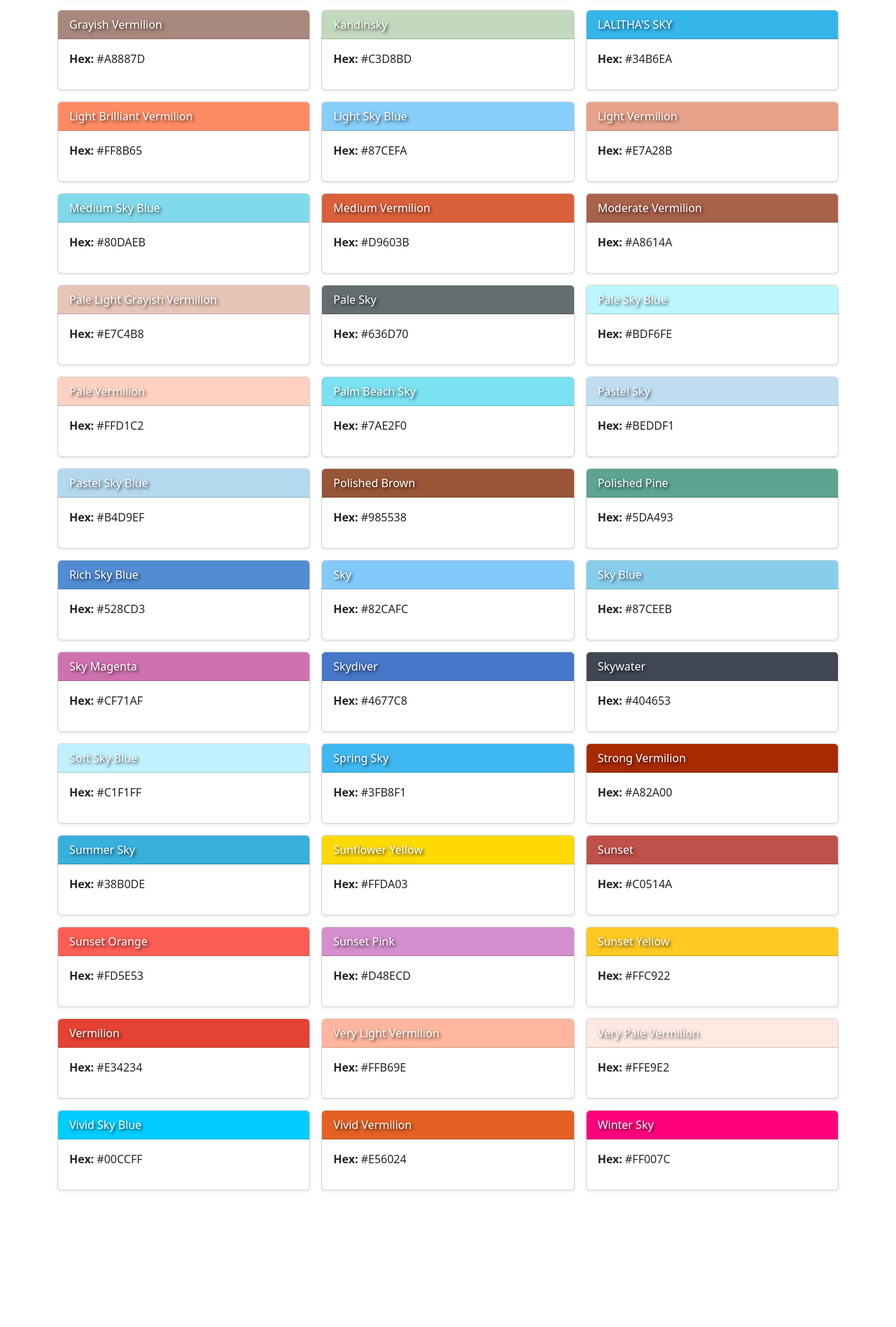
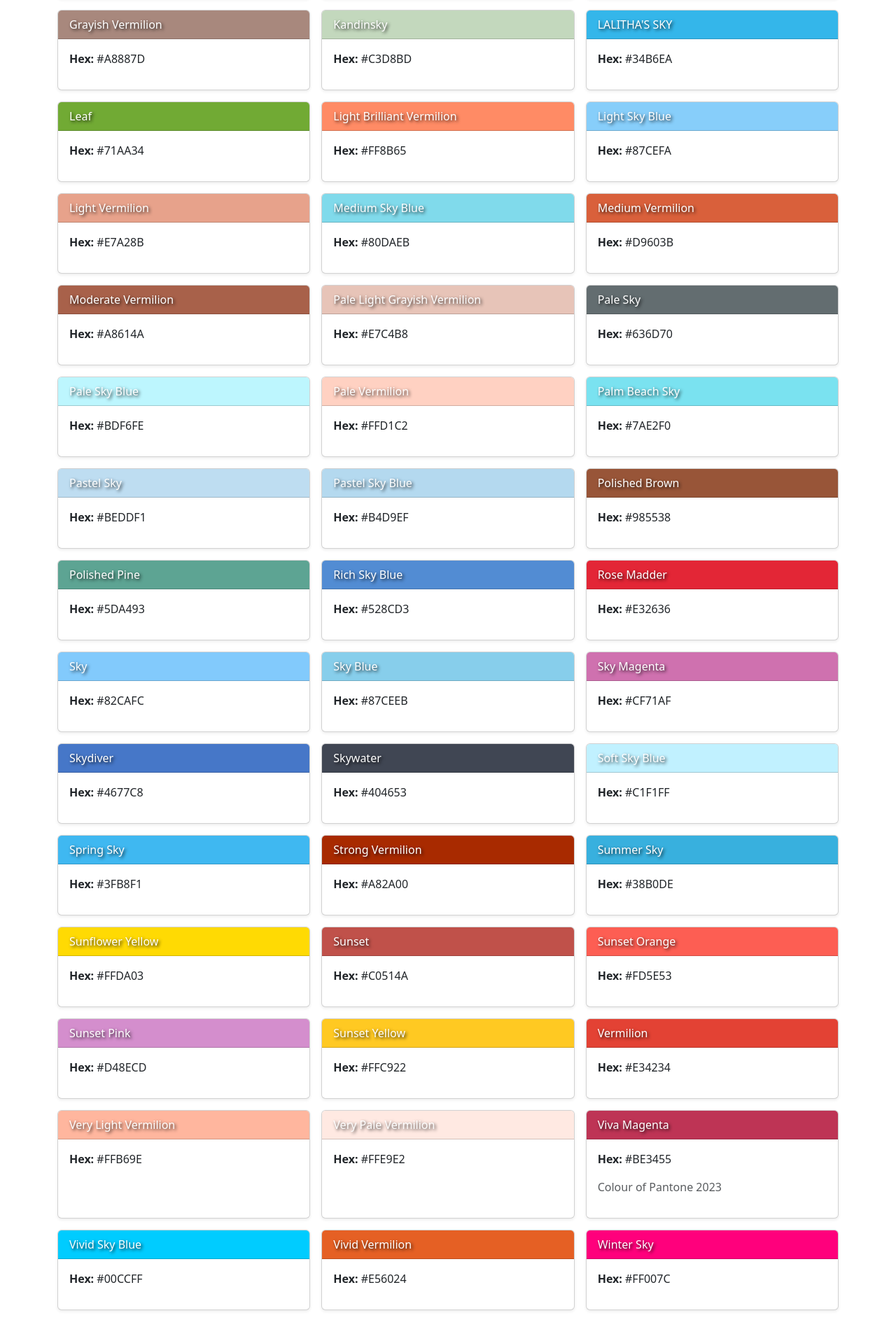
Before and after one commit to inBrackets/ColourGallery, an Angular app: page / in a window 1280 px wide. Shown: the part 1043-2939 px from the top of the page at 70% size. Before the commit the page ends 2768 px from the top, so only its background shows below. Built offline with nearby package versions, Linux system fonts and the light colour scheme.

Commit message:
viva magenta

```diff
--- a/src/app/color-gallery/color-gallery.component.ts
+++ b/src/app/color-gallery/color-gallery.component.ts
@@ -54,6 +54,7 @@ export class ColorGalleryComponent {
     {title: 'Grayish Vermilion', hex: '#A8887D', description: ''},
     {title: 'Kandinsky', hex: '#C3D8BD', description: ''},
     {title: 'LALITHA\'S SKY', hex: '#34B6EA', description: ''},
+    {title: 'Leaf', hex: '#71AA34', description: ''},
     {title: 'Light Brilliant Vermilion', hex: '#FF8B65', description: ''},
     {title: 'Light Sky Blue', hex: '#87CEFA', description: ''},
     {title: 'Light Vermilion', hex: '#E7A28B', description: ''},
@@ -70,6 +71,7 @@ export class ColorGalleryComponent {
     {title: 'Polished Brown', hex: '#985538', description: ''},
     {title: 'Polished Pine', hex: '#5DA493', description: ''},
     {title: 'Rich Sky Blue', hex: '#528CD3', description: ''},
+    {title: 'Rose Madder', hex: '#E32636', description: ''},
     {title: 'Sky', hex: '#82CAFC', description: ''},
     {title: 'Sky Blue', hex: '#87CEEB', description: ''},
     {title: 'Sky Magenta', hex: '#CF71AF', description: ''},
@@ -87,6 +89,7 @@ export class ColorGalleryComponent {
     {title: 'Vermilion', hex: '#E34234', description: ''},
     {title: 'Very Light Vermilion', hex: '#FFB69E', description: ''},
     {title: 'Very Pale Vermilion', hex: '#FFE9E2', description: ''},
+    {title: 'Viva Magenta', hex: '#BE3455', description: 'Colour of Pantone 2023'},
     {title: 'Vivid Sky Blue', hex: '#00CCFF', description: ''},
     {title: 'Vivid Vermilion', hex: '#E56024', description: ''},
     {title: 'Winter Sky', hex: '#FF007C', description: ''},
```
